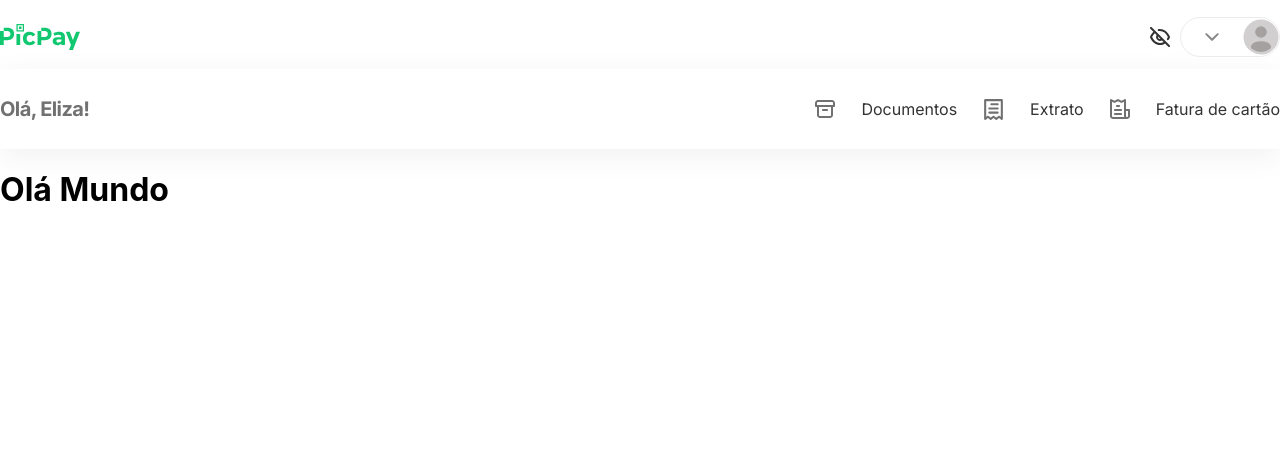
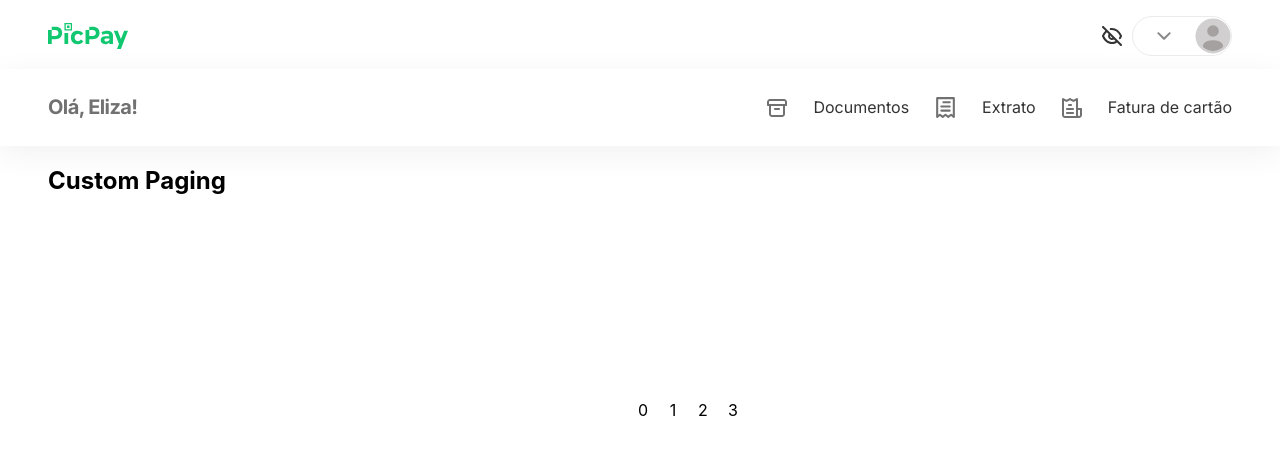
Before and after one commit to gmoreiraCompass/historic-portal, a Next.js app: page / in a window 1280 px wide. Shown: the top 454 px of the page. Built offline with nearby package versions, Linux system fonts and the light colour scheme.

Commit message:
feature: add react-slick

```diff
--- a/package.json
+++ b/package.json
@@ -11,12 +11,14 @@
   "dependencies": {
     "next": "13.4.13",
     "react": "18.2.0",
-    "react-dom": "18.2.0"
+    "react-dom": "18.2.0",
+    "react-slick": "^0.29.0"
   },
   "devDependencies": {
     "@types/node": "20.4.8",
     "@types/react": "18.2.18",
     "@types/react-dom": "18.2.7",
+    "@types/react-slick": "^0.23.10",
     "eslint": "8.46.0",
     "eslint-config-next": "13.4.13",
     "typescript": "5.1.6"
--- a/src/components/Navigation/Navigation.module.css
+++ b/src/components/Navigation/Navigation.module.css
@@ -4,7 +4,8 @@
     align-items: center;
     background-color: #fff;
     box-shadow: 0px 7px 32px 0px #0000000f;
-    padding: 17.5px 0;
+    padding: 1rem 3rem;
+    width: 100%;
 }
 
 .person {
--- a/src/pages/_document.tsx
+++ b/src/pages/_document.tsx
@@ -14,6 +14,11 @@ export default function Document() {
                     href="https://fonts.googleapis.com/css2?family=Inter:wght@100;200;300;400;500;600;700;800;900&display=swap"
                     rel="stylesheet"
                 />
+                <link
+                    rel="stylesheet"
+                    type="text/css"
+                    href="https://cdnjs.cloudflare.com/ajax/libs/slick-carousel/1.6.0/slick-theme.min.css"
+                />
             </Head>
 
             <body>
--- a/src/pages/components/Header/index.tsx
+++ b/src/pages/components/Header/index.tsx
@@ -1,16 +1,15 @@
-import styles from '../../../../styles/Header.module.css'
-import {PicPayIcon} from '../../../components/Icons'
-import MenuProfile from '../MenuProfile/Index'
+import styles from "../../../../styles/Header.module.css";
+import { PicPayIcon } from "../../../components/Icons";
+import Navigation from "../../../components/Navigation";
+import MenuProfile from "../MenuProfile/Index";
 
 export default function Header() {
     return (
-        <div className={styles.header}>
-            <div>
-                <PicPayIcon/>
+        <header className={styles.header}>
+            <div className={styles.wrapper}>
+                <PicPayIcon />
+                <MenuProfile />
             </div>
-            <div>
-                <MenuProfile/>
-            </div>
-        </div>
-    )
+        </header>
+    );
 }
--- a/src/pages/index.tsx
+++ b/src/pages/index.tsx
@@ -1,14 +1,47 @@
 import type { NextPage } from "next";
 import styles from "../../styles/Home.module.css";
+import Header from "./components/Header";
+import Slider from "react-slick";
 import Navigation from "../components/Navigation";
-import Header from "./components/Header";
+import { useEffect, useState } from "react";
 
 const Home: NextPage = () => {
+    const settings = {
+        customPaging: function (i) {
+            return (
+                <a>
+                    <span>{i}</span>
+                </a>
+            );
+        },
+        dots: true,
+        dotsClass: "slick-dots slick-thumb",
+        infinite: true,
+        speed: 500,
+        slidesToShow: 1,
+        slidesToScroll: 1,
+    };
     return (
         <div className={styles.container}>
-            <Header/>
+            <Header />
             <Navigation />
-            <h1>Olá Mundo</h1>
+            <main className={styles.slider}>
+                <h2>Custom Paging</h2>
+                <Slider {...settings}>
+                    <div>
+                        <span>1</span>
+                    </div>
+                    <div>
+                        <span>2</span>
+                    </div>
+                    <div>
+                        <span>3</span>
+                    </div>
+                    <div>
+                        <span>4</span>
+                    </div>
+                </Slider>
+            </main>
         </div>
     );
 };
--- a/styles/Header.module.css
+++ b/styles/Header.module.css
@@ -1,8 +1,16 @@
 .header {
-    padding-top: 17.250px;
+    padding: 1rem 3rem;
     display: flex;
     justify-content: space-between;
-    background: #FFFFFF;
+    flex-direction: column;
+    gap: 2rem;
+    background: #ffffff;
     min-height: 69px;
     max-height: 69px;
+    width: 100%;
 }
+
+.wrapper {
+    display: flex;
+    justify-content: space-between;
+}
--- a/styles/Home.module.css
+++ b/styles/Home.module.css
@@ -1,2 +1,38 @@
 .container {
+    display: flex;
+    flex-direction: column;
+    width: 100%;
 }
+
+.slider {
+    max-width: 100%;
+    padding: 0 3rem;
+    margin: 0 auto;
+    position: relative;
+}
+
+.sliderWrapper {
+    display: flex;
+}
+
+.slick-list,
+.slick-slide {
+    display: flex;
+}
+
+.arrowNext,
+.arrowPrev {
+    display: block;
+    border-left: 5px solid red;
+    border-top: 5px solid red;
+    width: 20px;
+    height: 20px;
+}
+
+.arrowNext {
+    rotate: 130deg;
+}
+
+.arrowPrev {
+    rotate: -45deg;
+}
--- a/styles/globals.css
+++ b/styles/globals.css
@@ -5,6 +5,9 @@ body {
     font-family: -apple-system, Inter, sans-serif;
     -webkit-font-smoothing: antialiased;
     -moz-osx-font-smoothing: antialiased;
+    position: relative;
+    min-height: 100vh;
+    overflow: hidden;
 }
 
 a {
```
Also changed, not shown: 2 other files (tests, documents, lock files or other folders).
